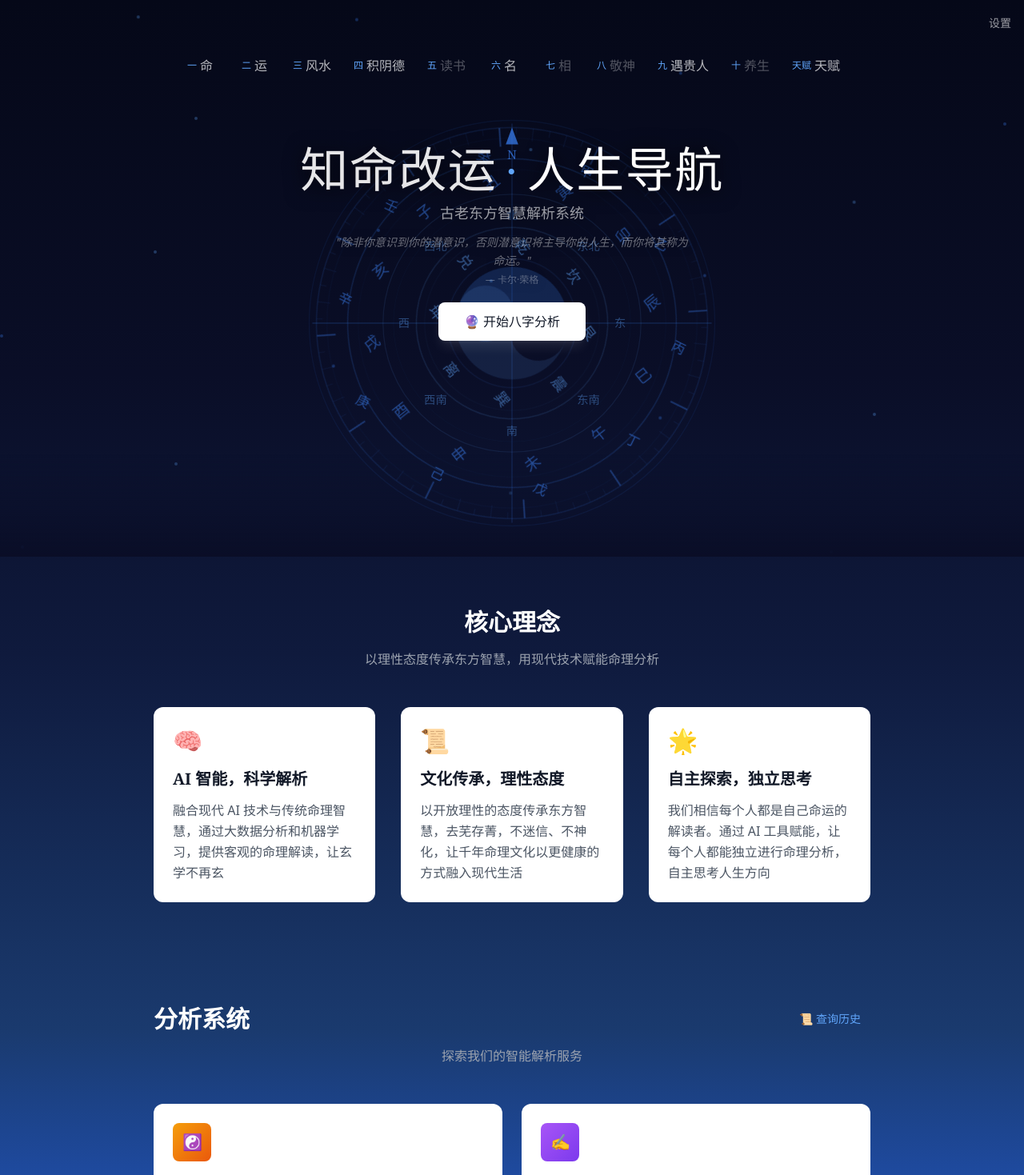
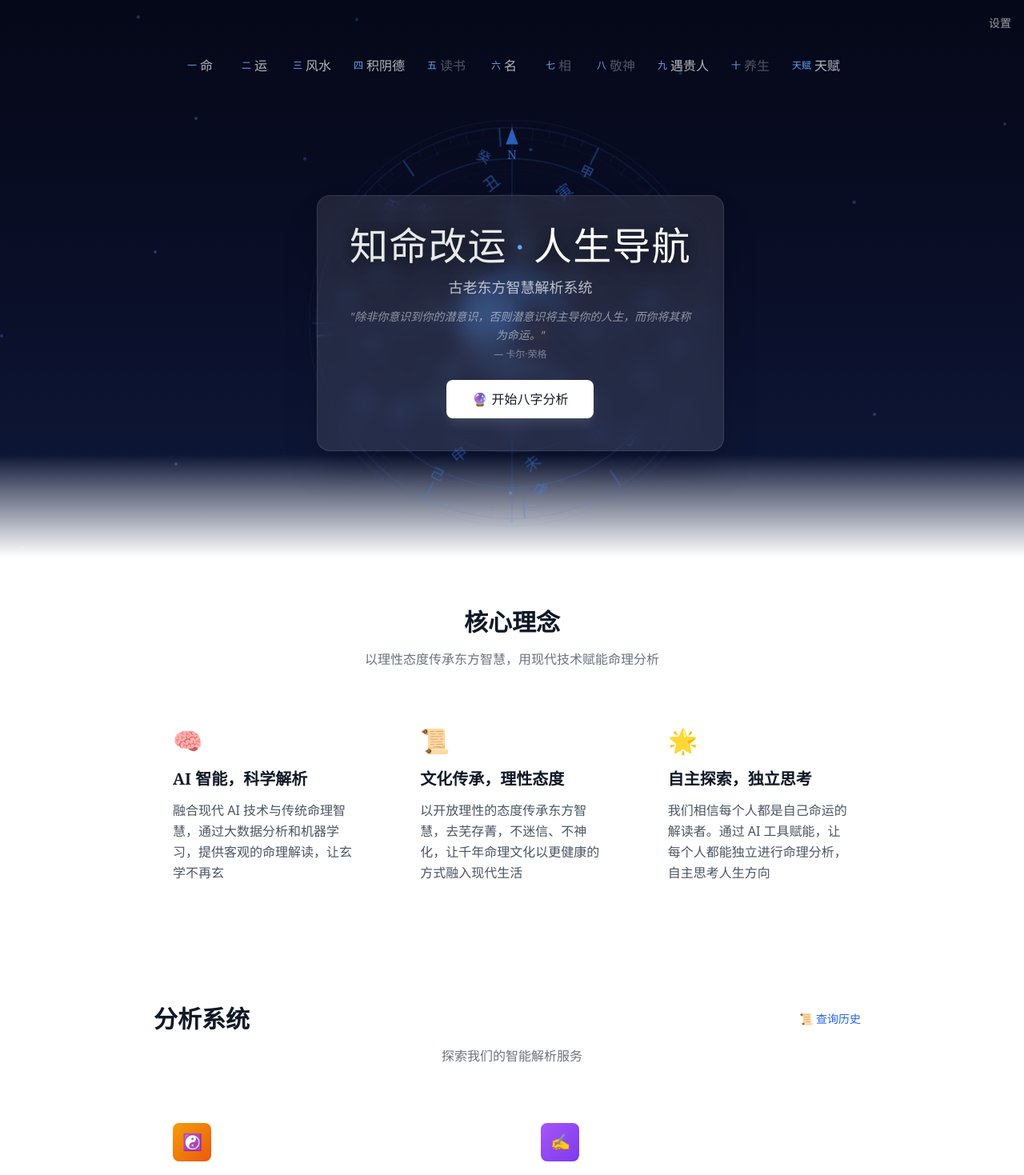
Before and after one commit to wuyi-LifeGPS/fatemaster-ai, a Next.js app: page / in a window 1280 px wide. Shown: the top 1469 px of the page at 80% size. Built offline with nearby package versions, Linux system fonts and the light colour scheme; a small style sheet from the web is missing.

Commit message:
fix: 首页UI分层 - Hero毛玻璃卡片 + 白色内容区 + 深蓝渐变背景

```diff
--- a/src/app/page.tsx
+++ b/src/app/page.tsx
@@ -64,8 +64,8 @@ export default function Home() {
 
   return (
     <main className="min-h-screen text-white">
-      {/* Hero Section - 罗盘背景 + 标题浮层 */}
-      <section className="relative min-h-[85vh] text-white pt-16 pb-8 px-4 overflow-hidden">
+      {/* Hero Section - 深蓝渐变背景，内容用毛玻璃卡片承载 */}
+      <section className="relative min-h-[85vh] text-white pt-16 pb-8 px-4 overflow-hidden bg-gradient-to-b from-[#050818] via-[#0a0e27] to-[#0f1a3d]">
         {/* 背景粒子 */}
         <div className="absolute inset-0 overflow-hidden pointer-events-none">
           {[...Array(20)].map((_, i) => (
@@ -295,22 +295,23 @@ export default function Home() {
               </g>
             </svg>
 
-            {/* 标题层 - 绝对定位覆盖罗盘中心，整体下移使标题位于中心点 */}
-            <div className="absolute inset-0 z-20 flex flex-col items-center text-center px-4 translate-y-10">
-              <h1 className="text-[28px] sm:text-4xl md:text-5xl lg:text-6xl mb-2 font-daoli text-white drop-shadow-[0_2px_12px_rgba(0,0,0,0.9)] tracking-wide whitespace-nowrap"
+            {/* 标题层 - 毛玻璃卡片承载 */}
+            <div className="absolute inset-0 z-20 flex flex-col items-center justify-center text-center px-4">
+              <div className="bg-white/10 backdrop-blur-md rounded-2xl p-6 sm:p-8 md:p-10 border border-white/10 shadow-2xl max-w-lg mx-auto">
+                <h1 className="text-[28px] sm:text-4xl md:text-5xl mb-3 font-daoli text-white drop-shadow-[0_2px_12px_rgba(0,0,0,0.9)] tracking-wide whitespace-nowrap"
                   style={{ fontWeight: 400 }}
                 >
                   <span className="text-white/90">知命改运</span>
                   <span className="text-blue-400 mx-1 sm:mx-2">·</span>
                   <span>人生导航</span>
                 </h1>
-              <p className="text-base sm:text-lg text-white/60 mb-3 font-serif drop-shadow-[0_1px_8px_rgba(0,0,0,0.8)]">
+                <p className="text-base sm:text-lg text-white/70 mb-3 font-serif">
                   古老东方智慧解析系统
                 </p>
-              <blockquote className="text-white/40 italic text-sm max-w-md mx-auto mb-5 leading-relaxed drop-shadow-[0_1px_6px_rgba(0,0,0,0.7)]"
+                <blockquote className="text-white/50 italic text-sm max-w-md mx-auto mb-6 leading-relaxed"
                 >
                   "除非你意识到你的潜意识，否则潜意识将主导你的人生，而你将其称为命运。"
-                <span className="text-xs not-italic mt-1 block text-white/30">— 卡尔·荣格</span>
+                  <span className="text-xs not-italic mt-1 block text-white/40">— 卡尔·荣格</span>
                 </blockquote>
 
                 <Link
@@ -322,16 +323,17 @@ export default function Home() {
               </div>
             </div>
           </div>
+        </div>
 
-        {/* 底部渐变过渡到暗色 */}
-        <div className="absolute bottom-0 left-0 right-0 h-32 bg-gradient-to-t from-[#0a0e27] to-transparent" />
+        {/* 底部渐变过渡到白色内容区 */}
+        <div className="absolute bottom-0 left-0 right-0 h-32 bg-gradient-to-t from-white to-transparent" />
       </section>
 
-      {/* Core Concepts - 白色卡片 */}
-      <section className="py-16 px-4">
+      {/* Core Concepts - 白色背景区域 */}
+      <section className="py-16 px-4 bg-white">
         <div className="max-w-4xl mx-auto">
-          <h2 className="text-3xl font-bold text-center mb-4 font-serif text-white">核心理念</h2>
-          <p className="text-center text-gray-400 mb-12">以理性态度传承东方智慧，用现代技术赋能命理分析</p>
+          <h2 className="text-3xl font-bold text-center mb-4 font-serif text-gray-900">核心理念</h2>
+          <p className="text-center text-gray-500 mb-12">以理性态度传承东方智慧，用现代技术赋能命理分析</p>
           <div className="grid md:grid-cols-3 gap-8">
             {[
               { icon: '🧠', title: 'AI 智能，科学解析', desc: '融合现代 AI 技术与传统命理智慧，通过大数据分析和机器学习，提供客观的命理解读，让玄学不再玄' },
@@ -348,19 +350,19 @@ export default function Home() {
         </div>
       </section>
 
-      {/* Services - 白色卡片 */}
-      <section className="py-16 px-4">
+      {/* Services - 白色背景区域 */}
+      <section className="py-16 px-4 bg-white">
         <div className="max-w-4xl mx-auto">
           <div className="flex items-center justify-between mb-4">
-            <h2 className="text-3xl font-bold font-serif text-white">分析系统</h2>
+            <h2 className="text-3xl font-bold font-serif text-gray-900">分析系统</h2>
             <Link
               href="/history"
-              className="text-sm text-blue-400 hover:text-blue-300 flex items-center gap-1 px-3 py-1.5 rounded-md hover:bg-white/5 transition-colors"
+              className="text-sm text-blue-600 hover:text-blue-700 flex items-center gap-1 px-3 py-1.5 rounded-md hover:bg-gray-100 transition-colors"
             >
               📜 查询历史
             </Link>
           </div>
-          <p className="text-center text-gray-400 mb-12">探索我们的智能解析服务</p>
+          <p className="text-center text-gray-500 mb-12">探索我们的智能解析服务</p>
           <div className="grid md:grid-cols-2 gap-6">
             {services.map((service) => (
               <Link
```
Lines whose indentation alone changed are shown as unchanged.
